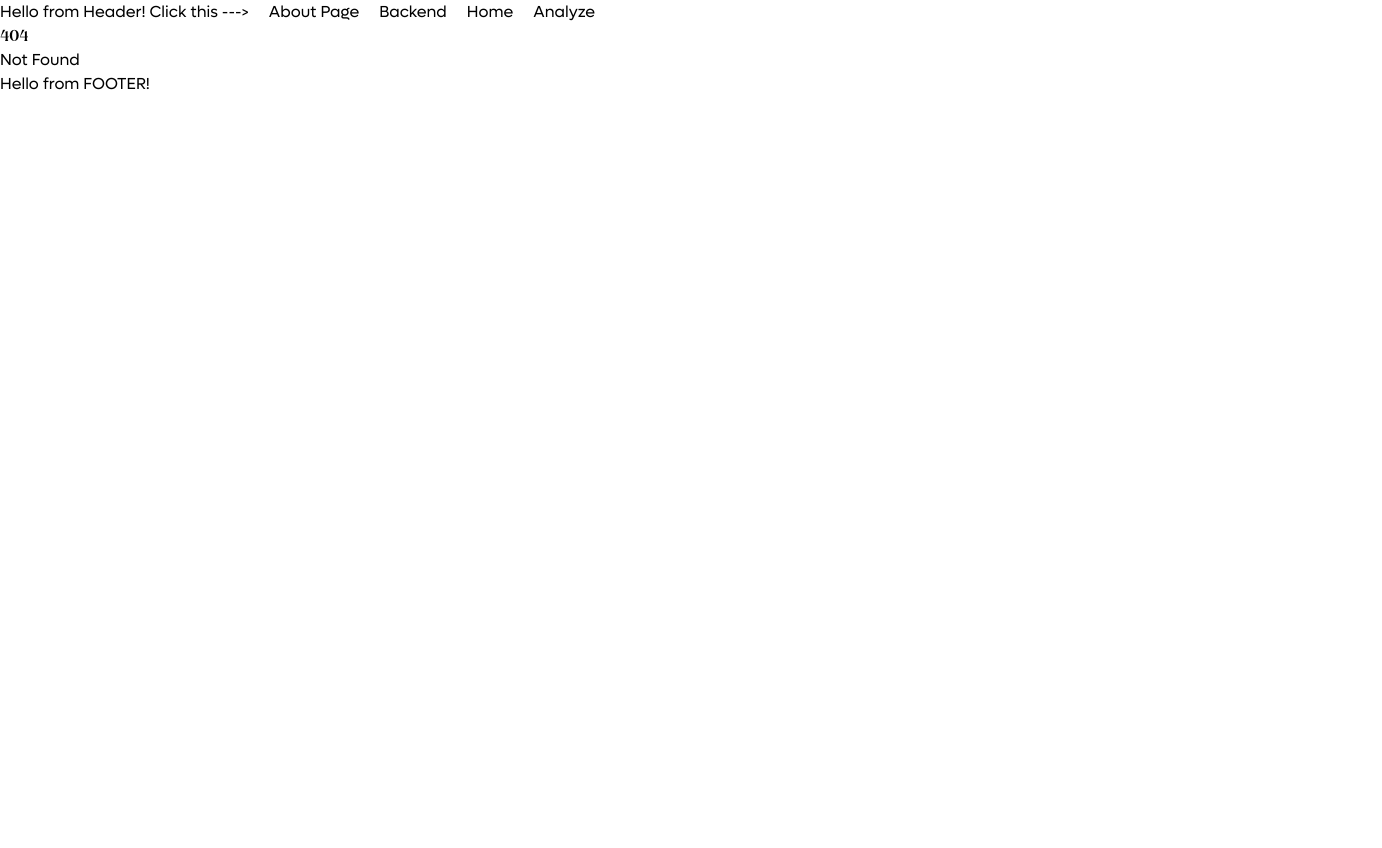
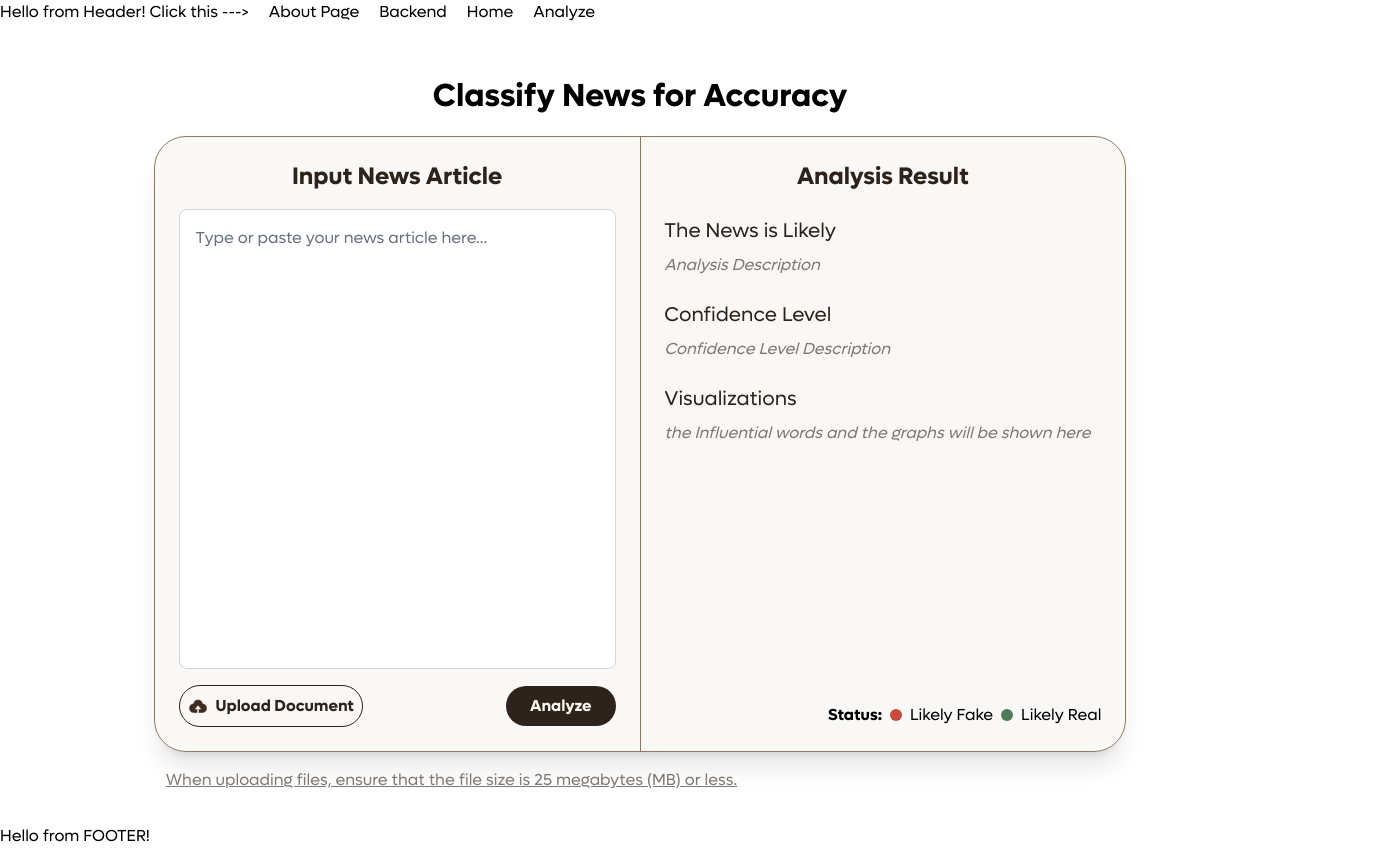
Before and after one commit to hydraadra112/Debunkr, a SvelteKit app in the folder frontend/: page /analyze in a window 1280 px wide. Before the commit this address had no page. Shown: the whole page, 1382 px wide, since content can reach past the window. Before the commit the page ends 800 px from the top, so only its background shows below. Built offline with nearby package versions, Linux system fonts and the light colour scheme.

Commit message:
full analyze page with placeholders for backend integration.

```diff
--- /dev/null
+++ b/frontend/src/routes/analyze/+page.svelte
@@ -0,0 +1,88 @@
+<body class="overflow-x-hidden">
+	<div class="flex h-[100vh] w-full flex-col items-center justify-center p-8">
+		<p class="font-heading my-4 text-[2rem]">Classify News for Accuracy</p>
+		<main
+			class="z-3 col-2 flex h-full w-[80%] rounded-[2rem] border-1 border-[#927659] bg-[#8B7358]/5 shadow-xl backdrop-blur-lg"
+		>
+			<!-- Input Section -->
+			<section class="flex w-full flex-col rounded-lg p-6">
+				<h1 class="font-heading mb-4 self-center text-2xl text-[#2E231A]">Input News Article</h1>
+				<!-- Textarea for user input -->
+				<textarea
+					id="user-input"
+					placeholder="Type or paste your news article here..."
+					class="font-body mb-4 h-full w-full resize-none rounded-lg border border-gray-300 p-4 text-[1rem] text-[#2E231A]/80"
+				></textarea>
+				<div class="flex w-full items-center justify-between gap-4">
+					<!-- Upload Button -->
+					<button
+						id="upload-btn"
+						class="font-heading leading-wide flex cursor-pointer items-center justify-center rounded-full border-[0.1rem] border-[#2E231A] px-2 py-2 text-[1rem] text-[#2E231A] transition hover:bg-[#ffe9d6]"
+					>
+						<img
+							src="/ep_upload-filled.png"
+							alt="Upload Icon"
+							class="mr-2 inline-block"
+							width="20"
+							height="20"
+						/>
+						Upload Document
+					</button>
+
+					<!-- Analyze Button -->
+					<button
+						id="analyze-btn"
+						class="font-heading leading-wide cursor-pointer rounded-full bg-[#2E231A] px-6 py-2 text-[1rem] text-[#F8F5EE] transition hover:bg-[#6e543f]"
+					>
+						Analyze
+					</button>
+				</div>
+			</section>
+
+			<!-- Center Line Section -->
+			<section class="font-body h-full w-[0.1rem] bg-[#927659]"></section>
+
+			<!-- Results Section -->
+			<section class="flex w-full flex-col rounded-lg px-6 pt-6">
+				<h1 class="font-heading mb-4 self-center text-2xl text-[#2E231A]">Analysis Result</h1>
+				<div class="h-full space-y-6">
+					<div id="results-container">
+						<h3 class="font-body my-2 text-xl text-[#2E231A]">The News is Likely</h3>
+						<div id="emotions-list" class="flex flex-wrap gap-3">
+							<!-- Answers will appear here -->
+							<p class="text-[#2E231A]/60 italic">Analysis Description</p>
+						</div>
+					</div>
+					<div id="confidence-container">
+						<h3 class="font-body mb-2 text-xl text-[#2E231A]">Confidence Level</h3>
+						<div id="confidence-list" class="flex flex-wrap gap-3">
+							<!-- Answers will appear here -->
+							<p class="text-[#2E231A]/60 italic">Confidence Level Description</p>
+						</div>
+					</div>
+					<div id="response-container">
+						<h3 class="font-body mb-2 text-xl text-[#2E231A]">Visualizations</h3>
+						<div id="visualizations-response" class="text-gray-600">
+							<!-- Response will appear here -->
+							<p class="text-[#2E231A]/60 italic">
+								the Influential words and the graphs will be shown here
+							</p>
+						</div>
+					</div>
+				</div>
+				<div class="bottom-0 flex items-center justify-end gap-2 self-end py-6">
+					<section class="font-heading">Status:</section>
+					<section class="h-3 w-3 rounded-full bg-[#C84A3D]"></section>
+					<section class="font-body">Likely Fake</section>
+					<section class="h-3 w-3 rounded-full bg-[#4D7C5A]"></section>
+					<section class="font-body">Likely Real</section>
+				</div>
+			</section>
+		</main>
+		<div class="mt-2 ml-[22%] flex w-full justify-start">
+			<div class="font-body mt-2 text-[1rem] text-[#2E231A]/60 underline">
+				When uploading files, ensure that the file size is 25 megabytes (MB) or less.
+			</div>
+		</div>
+	</div>
+</body>
```
Also changed, not shown: frontend/static/ep_upload-filled.png (added).
